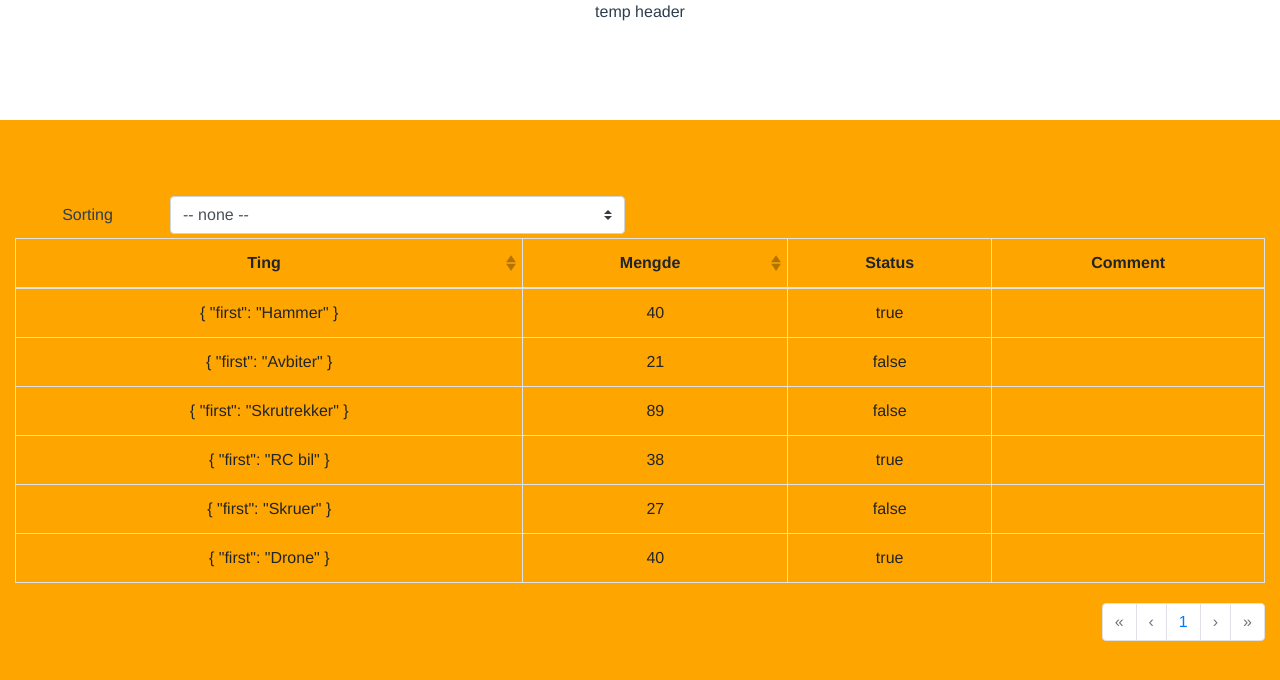
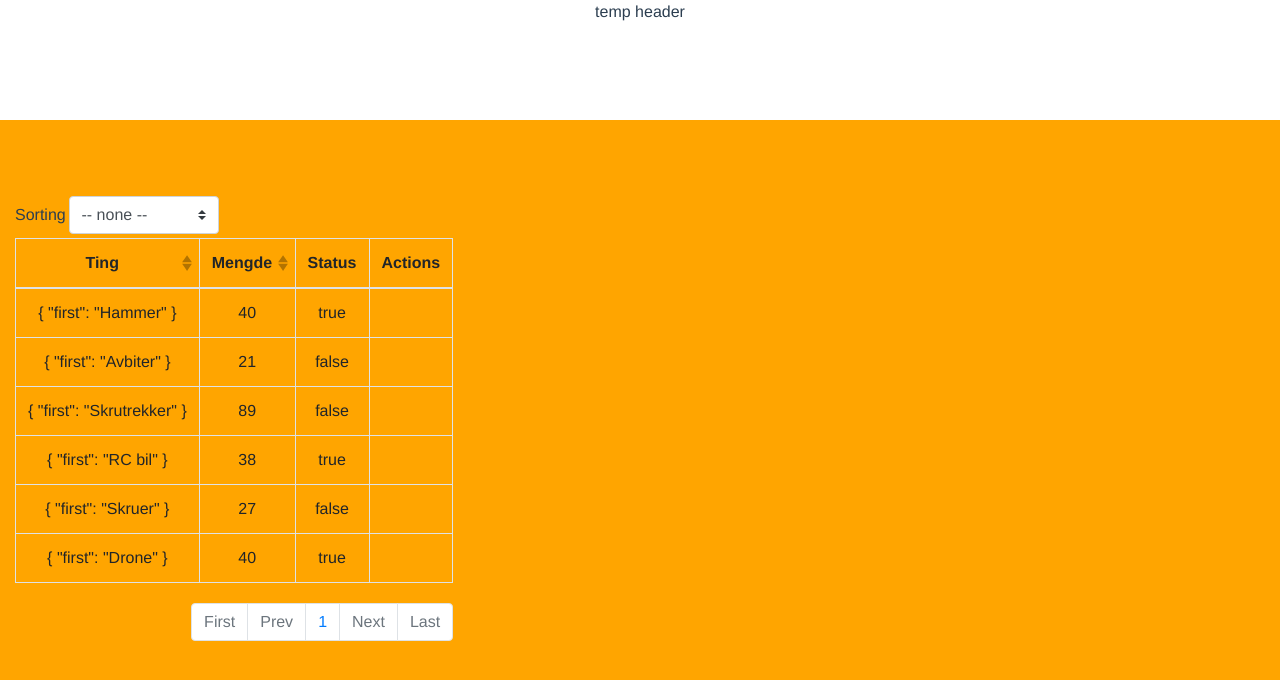
Before and after one commit to Andreas-Harnes/MakerSpace-Management-System, a Vue app in the folder client/: page /body in a window 1280 px wide. Shown: the top 680 px of the page. Built offline with nearby package versions, Linux system fonts and the light colour scheme; the HTML template or start-up script is replaced by a standard one.

Commit message:
Added accessibility and busy state on table
Added busy state on table loading + Aria accessibility, and some minor css changes on header.

```diff
--- a/client/src/components/body.vue
+++ b/client/src/components/body.vue
@@ -1,4 +1,5 @@
 <template>
+<tr>
     <b-container fluid>
         <b-row>
             <b-col md="6" class="my-1">
@@ -11,16 +12,26 @@
                 </b-form-group>
             </b-col>
         </b-row>
-        <b-table
+
+        <b-table id="Table"
+      selectable
       responsive: true
       show-empty
       bordered="md"
+      :tabindex="0"
       :items="items"
+      :aria-busy="isBusy"
       :fields="fields"
       :current-page="currentPage"
       :per-page="perPage"
       :sort-by.sync="sortBy"
     >
+    <!-- Busy state med spinner for loading-->
+    <div slot="table-busy" class="text-center text-danger my-2">
+      <b-spinner class="align-middle"/>
+      <strong>Loading items...</strong>
+      </div>
+
       <template slot="name" slot-scope="row">
         {{ row.value.first }} {{ row.value.last }}
       </template>
@@ -43,19 +54,24 @@
         </b-card>
       </template>
     </b-table>
-
+    <!-- Side bytte igjennom pagination-->
     <b-row>
       <b-col class="my-1">
-        <b-pagination
+        <b-pagination aria-label="Table"
           :total-rows="totalRows"
-          :per-page="perPage"
+          :per-page="perPage" label-page
           v-model="currentPage"
+          first-text="First" label-first-page
+          prev-text="Prev" label-prev-page
+          next-text="Next" label-next-page
+          last-text="Last" label-last-page
           class="my-0"
           align= "end"
         />
       </b-col>
     </b-row>
   </b-container>
+  </tr>
 </template>
 
 <script>
@@ -71,12 +87,13 @@ export default {
     name: "body",
     data() {
       return {
+        isBusy: false,
         items: items,
         fields: [
           { key: 'name', label: 'Ting', sortable: true, sortDirection: 'desc' },
           { key: 'amount', label: 'Mengde', sortable: true, class: 'text-center' },
           { key: 'isActive', label: 'Status' },
-          { key: 'actions', label: 'Comment' }
+          { key: 'actions', label: 'Actions' }
         ],
         sortBy: null,
         sortDesc: false,
@@ -92,6 +109,11 @@ export default {
           })
       }
     },
+    methods: {
+      togglebusy() {
+        this.isBusy = !this.isBusy
+      }
+    }
 }
 </script>
 
--- a/client/src/components/header.vue
+++ b/client/src/components/header.vue
@@ -40,10 +40,5 @@ export default {
     padding: 2rem 5rem 2rem 5rem;
     position: relative;
 }
-.b-dropdown {
-    display: flex;
-
-    align-content: right;
-}
 
 </style>
```
